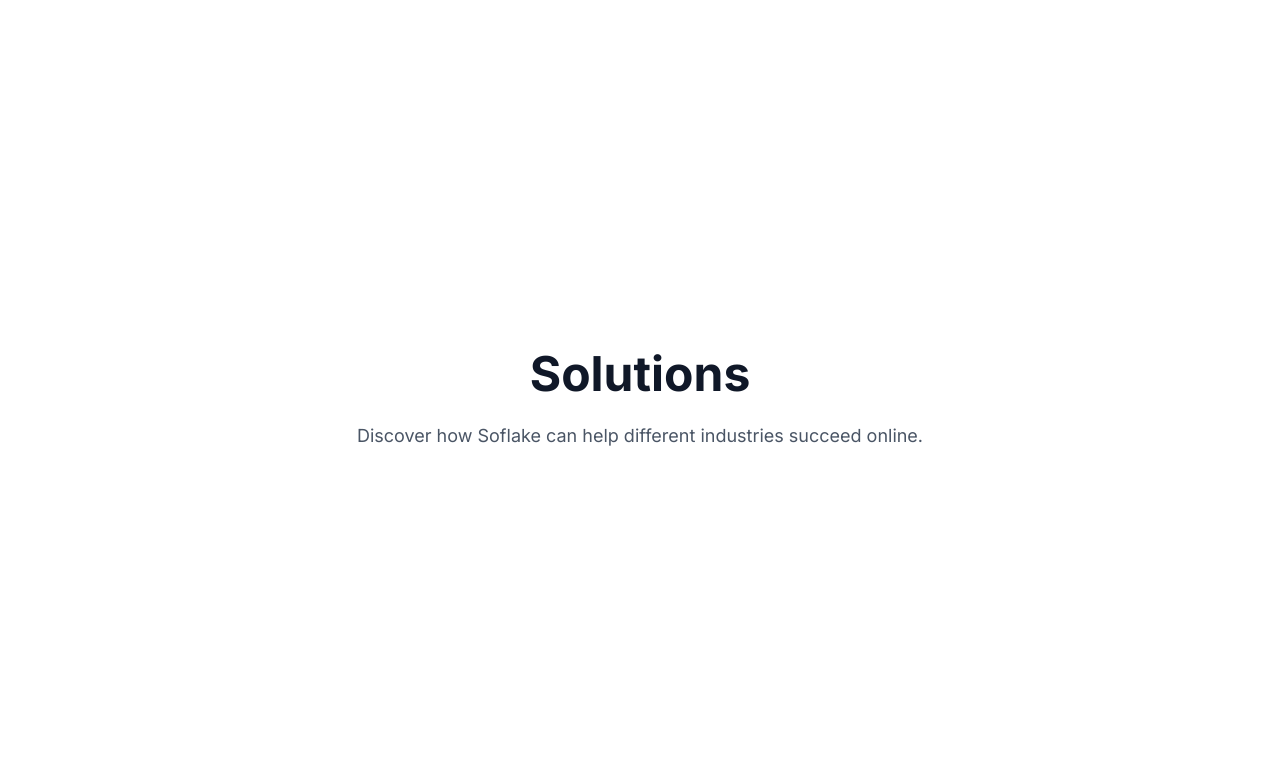
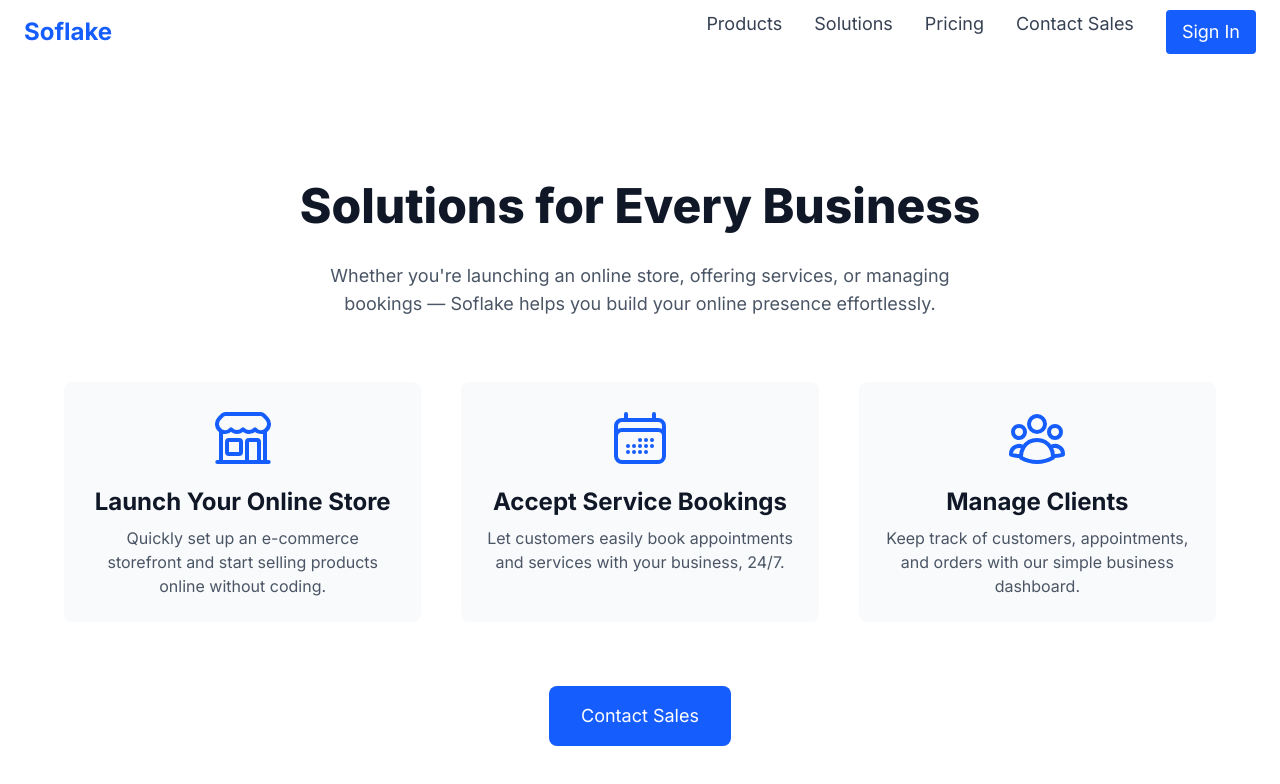
Before and after one commit to alextheceo/nextjs-boilerplate, a Next.js app: page /solutions in a window 1280 px wide. Shown: the top 784 px of the page. Built offline with nearby package versions, Linux system fonts and the light colour scheme.

Commit message:
Updated All Pages

```diff
--- a/components/Header.tsx
+++ b/components/Header.tsx
@@ -9,9 +9,9 @@
   return (
     <header className="w-full bg-white shadow-md">
       <div className="max-w-7xl mx-auto px-6 flex items-center justify-between h-16">
-        <div className="text-2xl font-bold text-blue-600">
-          Soflake
-        </div>
+              <Link href="/" className="text-2xl font-bold text-blue-600">
+                  Soflake
+              </Link>
 
         {/* Desktop Menu */}
         <nav className="hidden md:flex space-x-8 text-gray-700 text-lg">
--- a/pages/_app.tsx
+++ b/pages/_app.tsx
@@ -2,6 +2,7 @@
 import "@/styles/globals.css";
 import type { AppProps } from "next/app";
 import Head from "next/head";
+import Header from "../components/Header";
 
 const inter = Inter({ subsets: ["latin"] });
 
@@ -13,7 +14,9 @@
         <meta name="description" content="Soflake - Your partner in digital transformation." />
         <link rel="icon" href="/favicon.ico" />
       </Head>
+
       <main className={inter.className}>
+      <Header />
         <Component {...pageProps} />
       </main>
     </>
--- a/pages/contact-sales.tsx
+++ b/pages/contact-sales.tsx
@@ -1,8 +1,35 @@
 export default function ContactSales() {
     return (
       <main className="flex flex-col items-center justify-center min-h-screen bg-white px-6">
-        <h1 className="text-5xl font-bold text-gray-900 mb-6">Contact Sales</h1>
-        <p className="text-lg text-gray-600">Talk to our sales team to find the right solution for you.</p>
+        {/* Title */}
+        <h1 className="text-5xl font-extrabold text-gray-900 mb-8">Contact Sales</h1>
+        <p className="text-lg text-gray-600 mb-16 text-center max-w-2xl">
+          Let's talk! Reach out to our team to find the right solution for your business.
+        </p>
+
+        {/* Contact Form */}
+        <form className="w-full max-w-xl bg-gray-50 p-8 rounded-lg shadow-md space-y-6">
+
+          <div className="flex flex-col">
+            <label htmlFor="name" className="mb-2 font-semibold text-gray-700">Name</label>
+            <input id="name" type="text" required className="px-4 py-3 rounded-md border border-gray-300 focus:outline-none focus:ring-2 focus:ring-blue-500" />
+          </div>
+
+          <div className="flex flex-col">
+            <label htmlFor="email" className="mb-2 font-semibold text-gray-700">Email</label>
+            <input id="email" type="email" required className="px-4 py-3 rounded-md border border-gray-300 focus:outline-none focus:ring-2 focus:ring-blue-500" />
+          </div>
+
+          <div className="flex flex-col">
+            <label htmlFor="message" className="mb-2 font-semibold text-gray-700">Message</label>
+            <textarea id="message" rows={5} required className="px-4 py-3 rounded-md border border-gray-300 focus:outline-none focus:ring-2 focus:ring-blue-500"></textarea>
+          </div>
+
+          <button type="submit" className="w-full bg-blue-600 hover:bg-blue-700 text-white px-6 py-4 rounded-lg text-lg transition">
+            Send Message
+          </button>
+        </form>
+
       </main>
     );
   }
--- a/pages/index.tsx
+++ b/pages/index.tsx
@@ -5,7 +5,7 @@
 export default function Home() {
   return (
     <>
-      <Header />
+
       <main className="min-h-screen bg-gradient-to-b from-gray-50 to-white flex flex-col items-center justify-center px-6">
         {/* Hero Section */}
         <section className="text-center mt-20">
@@ -13,7 +13,7 @@
             Power your business <br /> with <span className="text-blue-600">Soflake</span>
           </h1>
           <p className="text-lg md:text-xl text-gray-600 mb-10">
-            Build beautiful storefronts, enable seamless bookings, and grow faster.
+          Launch, manage, and grow your business online — without the technical hassle.
           </p>
           <div className="flex flex-col sm:flex-row gap-4 justify-center mb-20">
             <Link href="/contact-sales">
--- a/pages/pricing.tsx
+++ b/pages/pricing.tsx
@@ -1,8 +1,50 @@
+import Link from "next/link";
+
 export default function Pricing() {
-    return (
-      <main className="flex flex-col items-center justify-center min-h-screen bg-white px-6">
-        <h1 className="text-5xl font-bold text-gray-900 mb-6">Pricing</h1>
-        <p className="text-lg text-gray-600">Simple and transparent pricing for businesses of all sizes.</p>
-      </main>
-    );
-  }
+  return (
+    <main className="flex flex-col items-center justify-center min-h-screen bg-white px-6">
+      {/* Title */}
+      <h1 className="text-5xl font-extrabold text-gray-900 mb-8">Pricing</h1>
+      <p className="text-lg text-gray-600 mb-16 text-center max-w-2xl">
+        Simple, transparent pricing. Get your business online — without hidden fees or complexity.
+      </p>
+
+      {/* Pricing Overview */}
+      <div className="max-w-4xl w-full flex flex-col md:flex-row gap-10 justify-center">
+
+        {/* Setup Fee */}
+        <div className="flex flex-col items-center bg-gray-50 p-8 rounded-lg hover:shadow-md transition w-full">
+          <h2 className="text-2xl font-bold text-gray-900 mb-4">One-Time Setup</h2>
+          <p className="text-4xl font-extrabold text-blue-600 mb-6">$500</p>
+          <p className="text-gray-600 mb-8 text-center">
+            Full storefront and booking setup, branding customization, and initial launch support.
+          </p>
+        </div>
+
+        {/* Monthly Subscription */}
+        <div className="flex flex-col items-center bg-gray-50 p-8 rounded-lg hover:shadow-md transition w-full">
+          <h2 className="text-2xl font-bold text-gray-900 mb-4">Monthly Subscription</h2>
+          <p className="text-4xl font-extrabold text-blue-600 mb-6">$29<span className="text-2xl text-gray-500">/mo</span></p>
+          <p className="text-gray-600 mb-8 text-center">
+            Ongoing platform access, hosting, management, updates, and customer support.
+          </p>
+        </div>
+
+      </div>
+
+      {/* Custom Quote Line */}
+      <p className="text-md text-gray-600 mt-12 text-center max-w-2xl">
+        Need something custom? Contact us for a personalized quote tailored to your business needs.
+      </p>
+
+      {/* CTA */}
+      <div className="mt-8">
+        <Link href="/contact-sales">
+          <button className="bg-blue-600 hover:bg-blue-700 text-white px-8 py-4 rounded-lg text-lg transition">
+            Contact Sales
+          </button>
+        </Link>
+      </div>
+    </main>
+  );
+}
--- a/pages/products.tsx
+++ b/pages/products.tsx
@@ -1,8 +1,55 @@
+import Link from "next/link";
+import { ShoppingBagIcon, CalendarDaysIcon, Cog6ToothIcon } from "@heroicons/react/24/outline";
+
 export default function Products() {
-    return (
-      <main className="flex flex-col items-center justify-center min-h-screen bg-white px-6">
-        <h1 className="text-5xl font-bold text-gray-900 mb-6">Products</h1>
-        <p className="text-lg text-gray-600">Explore Soflake’s products to grow your business faster.</p>
-      </main>
-    );
-  }
+  return (
+    <>
+    <main className="flex flex-col items-center justify-center min-h-screen bg-white px-6">
+      {/* Title */}
+      <h1 className="text-5xl font-extrabold text-gray-900 mb-8">Our Products</h1>
+      <p className="text-lg text-gray-600 mb-16 text-center max-w-2xl">
+        Soflake offers the tools you need to bring your business online — from stunning storefronts to powerful booking systems.
+      </p>
+
+      {/* Product Features */}
+      <div className="grid grid-cols-1 md:grid-cols-3 gap-10 max-w-6xl w-full">
+        {/* Storefronts */}
+        <div className="flex flex-col items-center p-6 rounded-lg bg-gray-50 hover:shadow-md transition">
+          <ShoppingBagIcon className="w-16 h-16 text-blue-600 mb-4" />
+          <h2 className="text-2xl font-bold text-gray-900 mb-2">Custom Storefronts</h2>
+          <p className="text-gray-600 text-center">
+            Build beautiful, customizable storefronts to showcase and sell your products or services online.
+          </p>
+        </div>
+
+        {/* Bookings */}
+        <div className="flex flex-col items-center p-6 rounded-lg bg-gray-50 hover:shadow-md transition">
+          <CalendarDaysIcon className="w-16 h-16 text-blue-600 mb-4" />
+          <h2 className="text-2xl font-bold text-gray-900 mb-2">Seamless Bookings</h2>
+          <p className="text-gray-600 text-center">
+            Allow customers to book appointments, services, or reservations with a fully integrated system.
+          </p>
+        </div>
+
+        {/* Business Management */}
+        <div className="flex flex-col items-center p-6 rounded-lg bg-gray-50 hover:shadow-md transition">
+          <Cog6ToothIcon className="w-16 h-16 text-blue-600 mb-4" />
+          <h2 className="text-2xl font-bold text-gray-900 mb-2">Business Management</h2>
+          <p className="text-gray-600 text-center">
+            Manage inventory, schedules, and customer data easily from a single intuitive dashboard.
+          </p>
+        </div>
+      </div>
+
+      {/* CTA Button */}
+      <div className="mt-16">
+        <Link href="/contact-sales">
+          <button className="bg-blue-600 hover:bg-blue-700 text-white px-8 py-4 rounded-lg text-lg transition">
+            Contact Sales
+          </button>
+        </Link>
+      </div>
+    </main>
+    </>
+  );
+}
--- a/pages/solutions.tsx
+++ b/pages/solutions.tsx
@@ -1,10 +1,50 @@
-import React from "react";
+import Link from "next/link";
+import { BuildingStorefrontIcon, CalendarDaysIcon, UserGroupIcon } from "@heroicons/react/24/outline";
 
 export default function Solutions() {
   return (
     <main className="flex flex-col items-center justify-center min-h-screen bg-white px-6">
-      <h1 className="text-5xl font-bold text-gray-900 mb-6">Solutions</h1>
-      <p className="text-lg text-gray-600">Discover how Soflake can help different industries succeed online.</p>
+      <h1 className="text-5xl font-extrabold text-gray-900 mb-8">Solutions for Every Business</h1>
+      <p className="text-lg text-gray-600 mb-16 text-center max-w-2xl">
+        Whether you're launching an online store, offering services, or managing bookings — Soflake helps you build your online presence effortlessly.
+      </p>
+
+      <div className="grid grid-cols-1 md:grid-cols-3 gap-10 max-w-6xl w-full">
+        {/* Online Store */}
+        <div className="flex flex-col items-center p-6 rounded-lg bg-gray-50 hover:shadow-md transition">
+          <BuildingStorefrontIcon className="w-16 h-16 text-blue-600 mb-4" />
+          <h2 className="text-2xl font-bold text-gray-900 mb-2">Launch Your Online Store</h2>
+          <p className="text-gray-600 text-center">
+            Quickly set up an e-commerce storefront and start selling products online without coding.
+          </p>
+        </div>
+
+        {/* Service Bookings */}
+        <div className="flex flex-col items-center p-6 rounded-lg bg-gray-50 hover:shadow-md transition">
+          <CalendarDaysIcon className="w-16 h-16 text-blue-600 mb-4" />
+          <h2 className="text-2xl font-bold text-gray-900 mb-2">Accept Service Bookings</h2>
+          <p className="text-gray-600 text-center">
+            Let customers easily book appointments and services with your business, 24/7.
+          </p>
+        </div>
+
+        {/* Manage Clients */}
+        <div className="flex flex-col items-center p-6 rounded-lg bg-gray-50 hover:shadow-md transition">
+          <UserGroupIcon className="w-16 h-16 text-blue-600 mb-4" />
+          <h2 className="text-2xl font-bold text-gray-900 mb-2">Manage Clients</h2>
+          <p className="text-gray-600 text-center">
+            Keep track of customers, appointments, and orders with our simple business dashboard.
+          </p>
+        </div>
+      </div>
+
+      <div className="mt-16">
+        <Link href="/contact-sales">
+          <button className="bg-blue-600 hover:bg-blue-700 text-white px-8 py-4 rounded-lg text-lg transition">
+            Contact Sales
+          </button>
+        </Link>
+      </div>
     </main>
   );
 }
```
